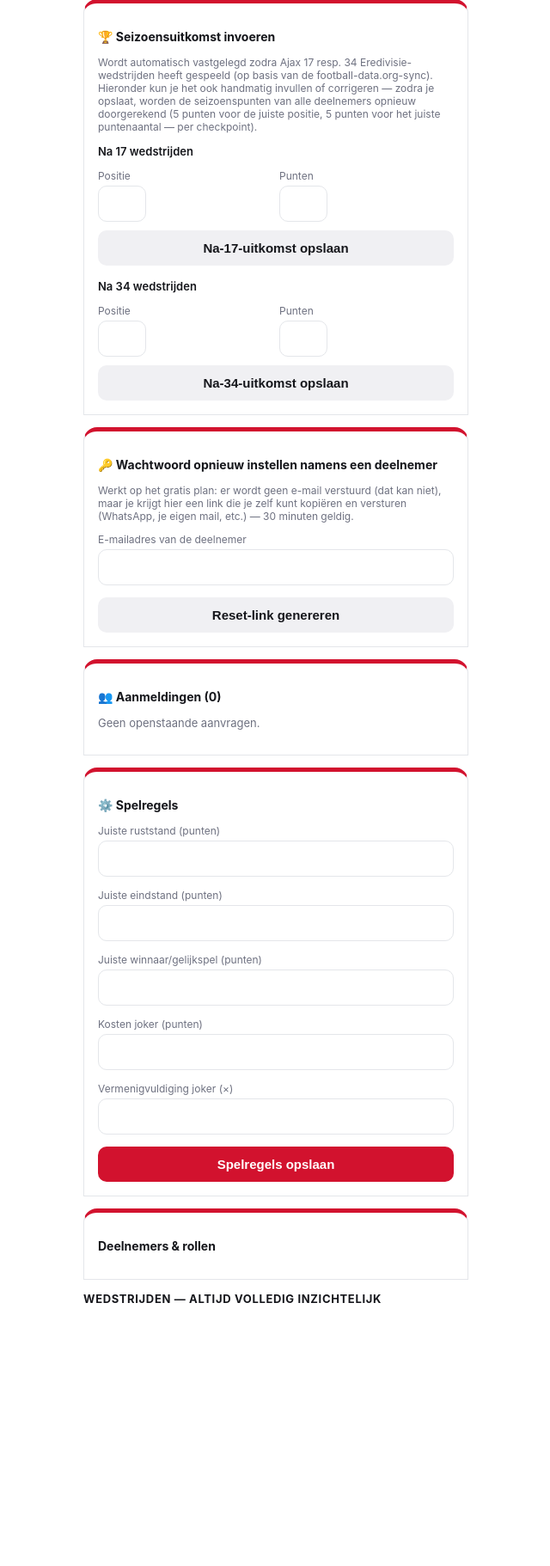
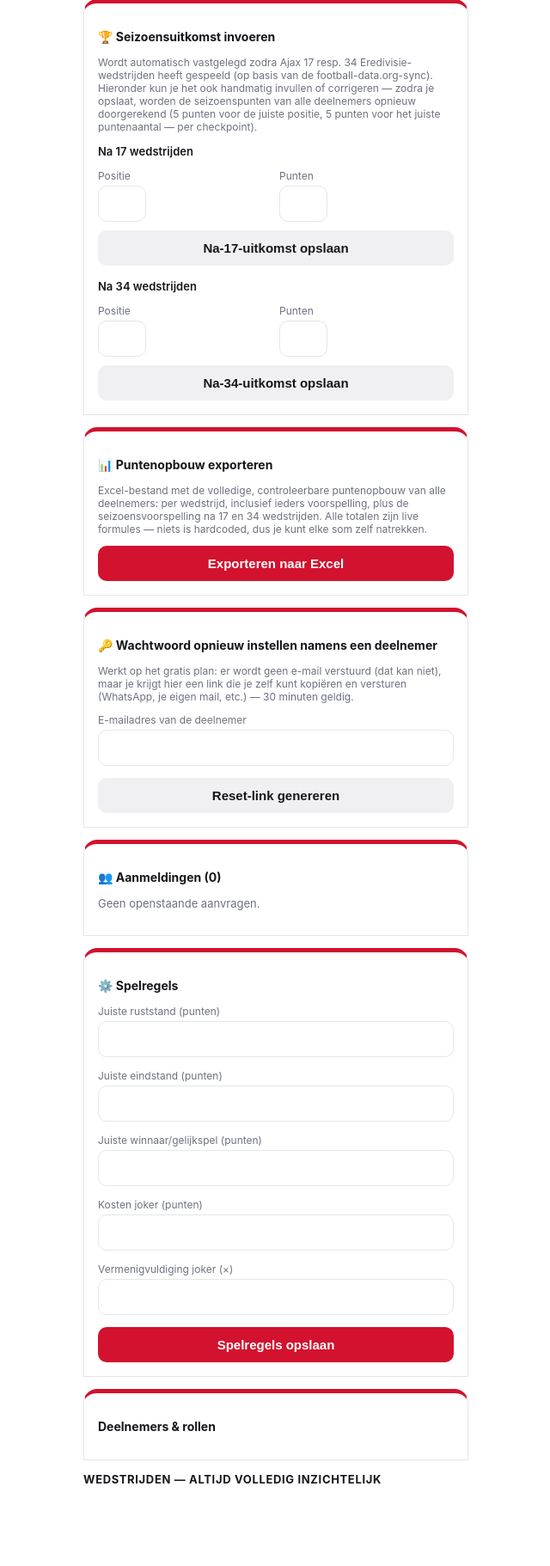
Before and after one commit to StefanZ81/Ajax, a Flask app: template templates/beheerder.html in a window 1280 px wide. Shown: the part 1050-2872 px from the top of the page at 86% size, without its empty margins (319-959 px from the left). Before the commit the page ends 2566 px from the top, so only its background shows below. Run offline with Flask 3, Linux system fonts and the light colour scheme; the template is opened without the code that fills it, so the values that code supplies are empty; data comes from the database, SQL or seed files in the repository.

Commit message:
Add Excel export feature for points structure
Added an export feature for points structure in Excel format, including detailed participant predictions and live formulas.

```diff
--- a/templates/beheerder.html
+++ b/templates/beheerder.html
@@ -97,6 +97,16 @@
     </div>
     <button type="submit" class="secundair">Na-34-uitkomst opslaan</button>
   </form>
+</div>
+
+<div class="card accent">
+  <p style="font-weight:700; font-size:14px;">📊 Puntenopbouw exporteren</p>
+  <p style="font-size:12px; color:var(--grey);">
+    Excel-bestand met de volledige, controleerbare puntenopbouw van alle deelnemers: per wedstrijd,
+    inclusief ieders voorspelling, plus de seizoensvoorspelling na 17 en 34 wedstrijden. Alle totalen
+    zijn live formules — niets is hardcoded, dus je kunt elke som zelf natrekken.
+  </p>
+  <a href="{{ url_for('beheerder_export_excel') }}"><button type="button">Exporteren naar Excel</button></a>
 </div>
 
 <div class="card accent">
```
